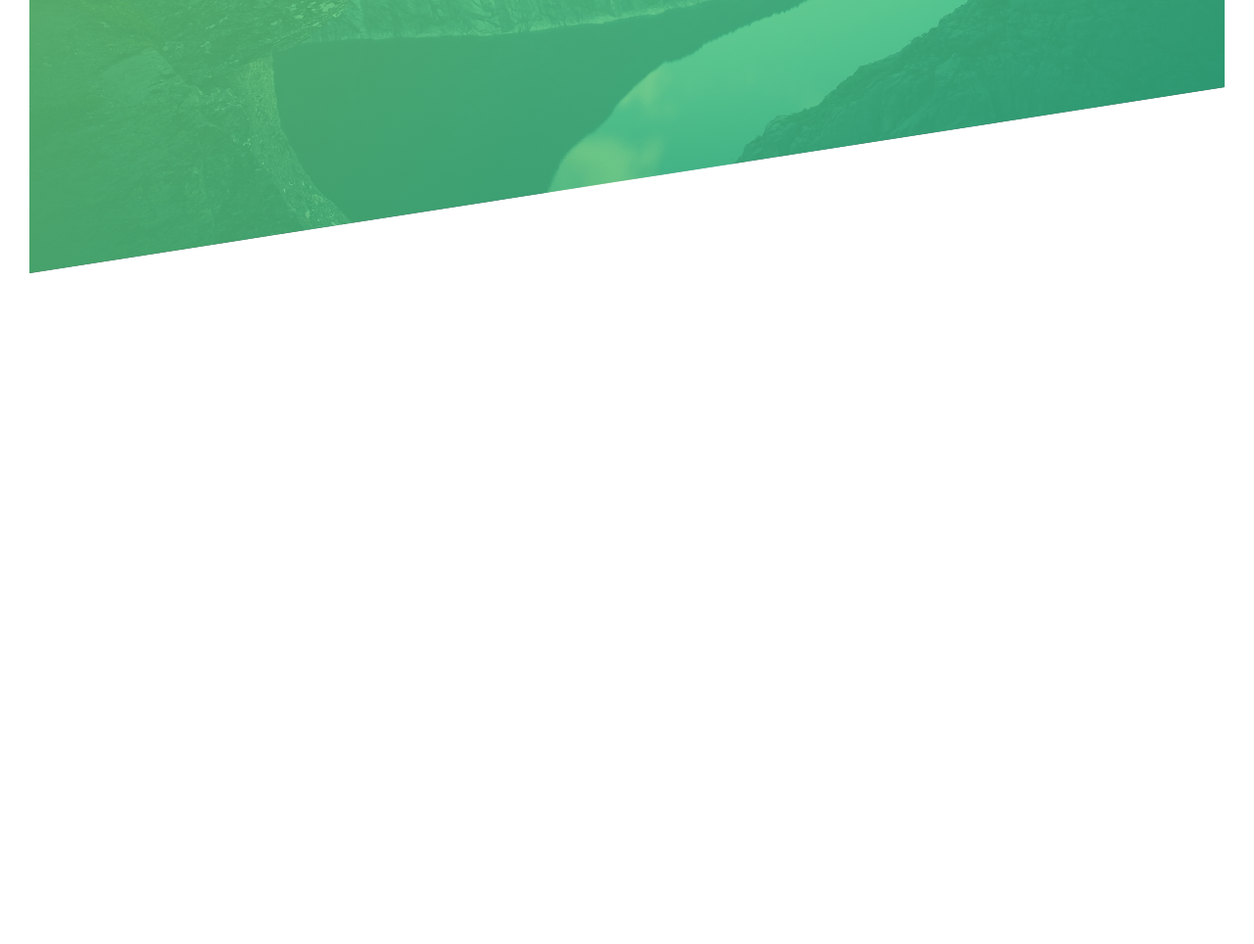
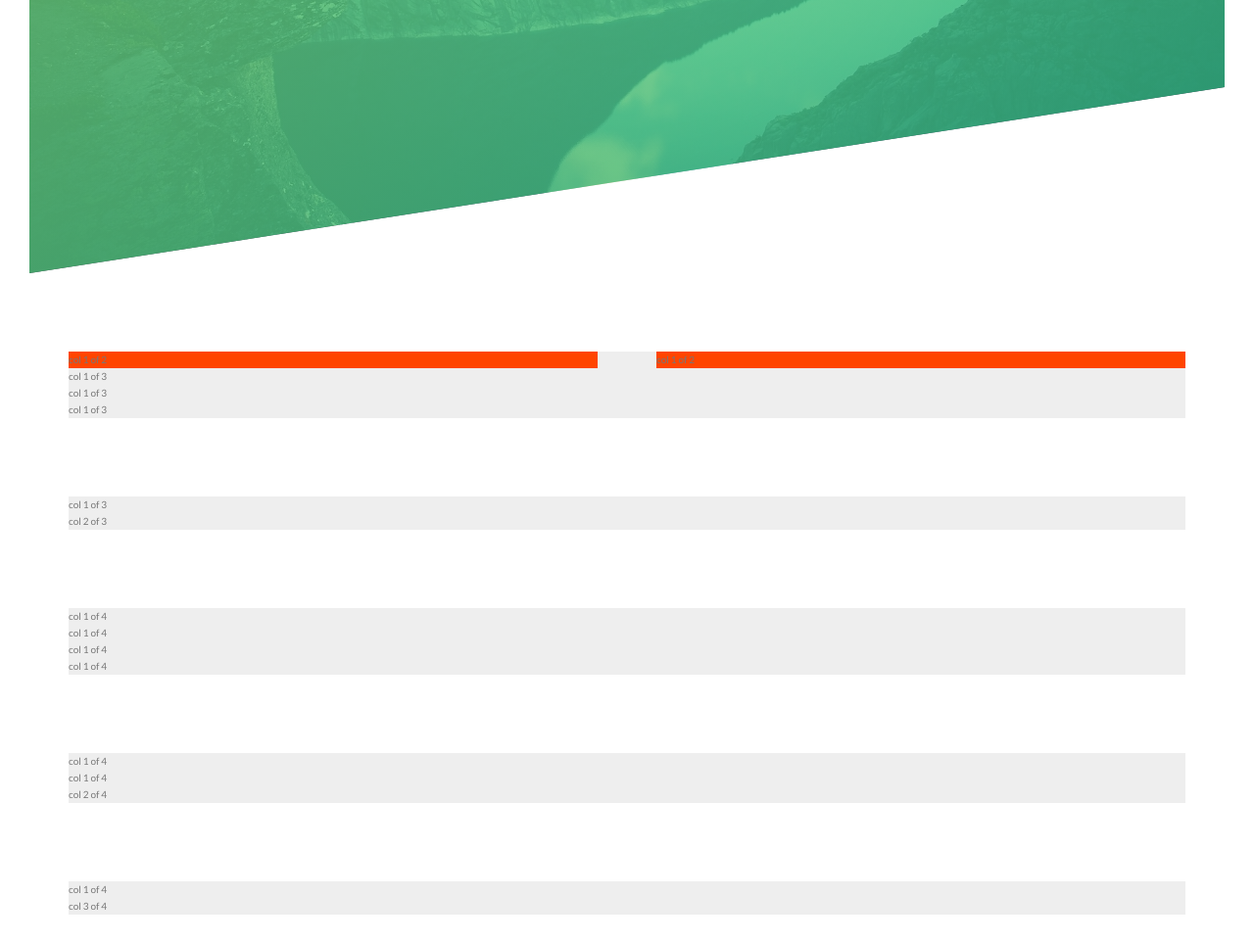
Before and after one commit to Lunamzelo/Natour, a website: page index.html in a window 1280 px wide. Shown: the part 511-1475 px from the top of the page at 98% size. Before the commit the page ends 820 px from the top, so only its background shows below. Drawn offline with Linux system fonts and the light colour scheme.

Commit message:
built custom grid

```diff
--- a/index.html
+++ b/index.html
@@ -1,30 +1,63 @@
 <!DOCTYPE html>
 <html lang="en">
   <head>
-        <meta charset="UTF-8">
-        <meta name="viewport" content="width=device-width, initial-scale=1.0">
+    <meta charset="UTF-8" />
+    <meta name="viewport" content="width=device-width, initial-scale=1.0" />
 
-        <link href="https://fonts.googleapis.com/css?family=Lato:100,300,400,700,900" rel="stylesheet">
+    <link
+      href="https://fonts.googleapis.com/css?family=Lato:100,300,400,700,900"
+      rel="stylesheet"
+    />
 
-        <link rel="stylesheet" href="css/icon-font.css">
-        <link rel="stylesheet" href="css/style.css">
-        <link rel="shortcut icon" type="image/png" href="img/favicon.png">
+    <link rel="stylesheet" href="css/icon-font.css" />
+    <link rel="stylesheet" href="css/style.css" />
+    <link rel="shortcut icon" type="image/png" href="img/favicon.png" />
 
     <title>Natours | Exciting tours for adventurous people</title>
   </head>
   <body>
     <header class="header">
       <div class="header__logo-box">
-                <img src="img/logo-white.png" alt="Logo" class="header__logo"/>
+        <img src="img/logo-white.png" alt="Logo" class="header__logo" />
       </div>
       <div class="header__text-box">
         <h1 class="heading-primary">
           <span class="heading-primary--main">out door</span>
           <span class="heading-primary--sub">is where life happens</span>
         </h1>
-            <a href="#" class="btn btn--white btn--animated" >Discover our tours</a>
+        <a href="#" class="btn btn--white btn--animated">Discover our tours</a>
       </div>
     </header>
+    <section class="grid-test">
+      <div class="row">
+        <div class="col-1-of-2">col 1 of 2</div>
+        <div class="col-1-of-2">col 1 of 2</div>
+      </div>
+      <div class="row">
+        <div class="col-1-of-3">col 1 of 3</div>
+        <div class="col-1-of-3">col 1 of 3</div>
+        <div class="col-1-of-3">col 1 of 3</div>
+      </div>
 
+      <div class="row">
+        <div class="col-1-of-3">col 1 of 3</div>
+        <div class="col-2-of-3">col 2 of 3</div>
+      </div>
+      <div class="row">
+        <div class="col-1-of-4">col 1 of 4</div>
+        <div class="col-1-of-4">col 1 of 4</div>
+        <div class="col-1-of-4">col 1 of 4</div>
+        <div class="col-1-of-4">col 1 of 4</div>
+      </div>
+      <div class="row">
+        <div class="col-1-of-4">col 1 of 4</div>
+        <div class="col-1-of-4">col 1 of 4</div>
+        <div class="col-2-of-4">col 2 of 4</div>
+      </div>
+      <div class="row">
+        <div class="col-1-of-4">col 1 of 4</div>
+        <div class="col-3-of-4">col 3 of 4</div>
+      </div>
+    </section>
   </body>
 </html>
--- a/sass/abstract/_variables.scss
+++ b/sass/abstract/_variables.scss
@@ -5,3 +5,8 @@ $color-primary-dark:#28b485;
 $color-dark-grey:#777;
 $color-white:#fff;
 $color-black:#000;
+
+//GRID
+$grid-width:114rem;
+$gutter-vertical:8rem;
+$gutter-horizontal:6rem;
--- /dev/null
+++ b/sass/layout/-grid.scss
@@ -0,0 +1,19 @@
+.row {
+  max-width: $grid-width;
+  background-color: #eee;
+  margin: 0 auto;
+
+  &:not(:last-child) {
+    margin-bottom: $gutter-vertical;
+  }
+  .col-1-of-2{
+    width:calc((100% - #{$gutter-horizontal})/2);
+    background-color: orangered;
+    float: left;
+
+    &:not(:last-child){
+margin-right: $gutter-horizontal;
+    }
+
+}
+}
--- a/sass/main.scss
+++ b/sass/main.scss
@@ -9,6 +9,7 @@
 
 @import "components/button";
 
+@import "layout/-grid.scss";
 @import "layout/header";
 
 @import "pages/home";
```
Also changed, not shown: css/style.css. Lines whose indentation alone changed are shown as unchanged.
